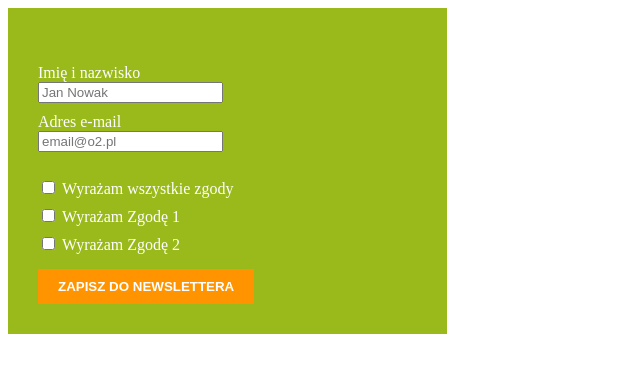
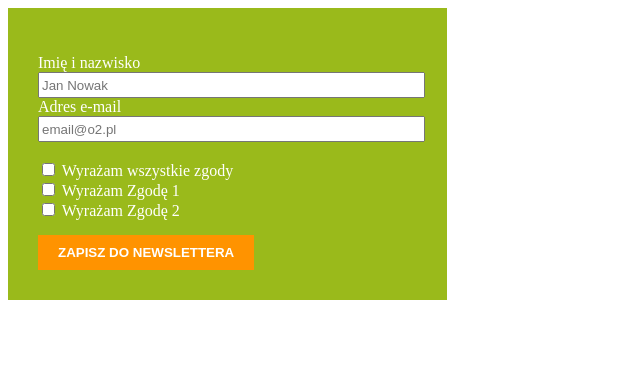
Before and after one commit to tetmyslynska/5-walidacja-formularza-zapisu-do-newslettera, a plain HTML site: page index.html in a window 1280 px wide. Shown: the whole page, without its empty margins (0-640 px from the left). Drawn offline with Linux system fonts and the light colour scheme.

Commit message:
final commit

```diff
--- a/css/style.css
+++ b/css/style.css
@@ -13,15 +13,16 @@ form#newsletter-form {
 
 input,
 label {
-  display: inline-block;
+  display: inline;
 }
 
 label {
   margin-top: 10px;
 }
 
-input [type="text"],
-input [type="email"] {
+input[type="text"],
+input[type="email"],
+label {
   height: 20px;
   width: 100%;
 }
```
